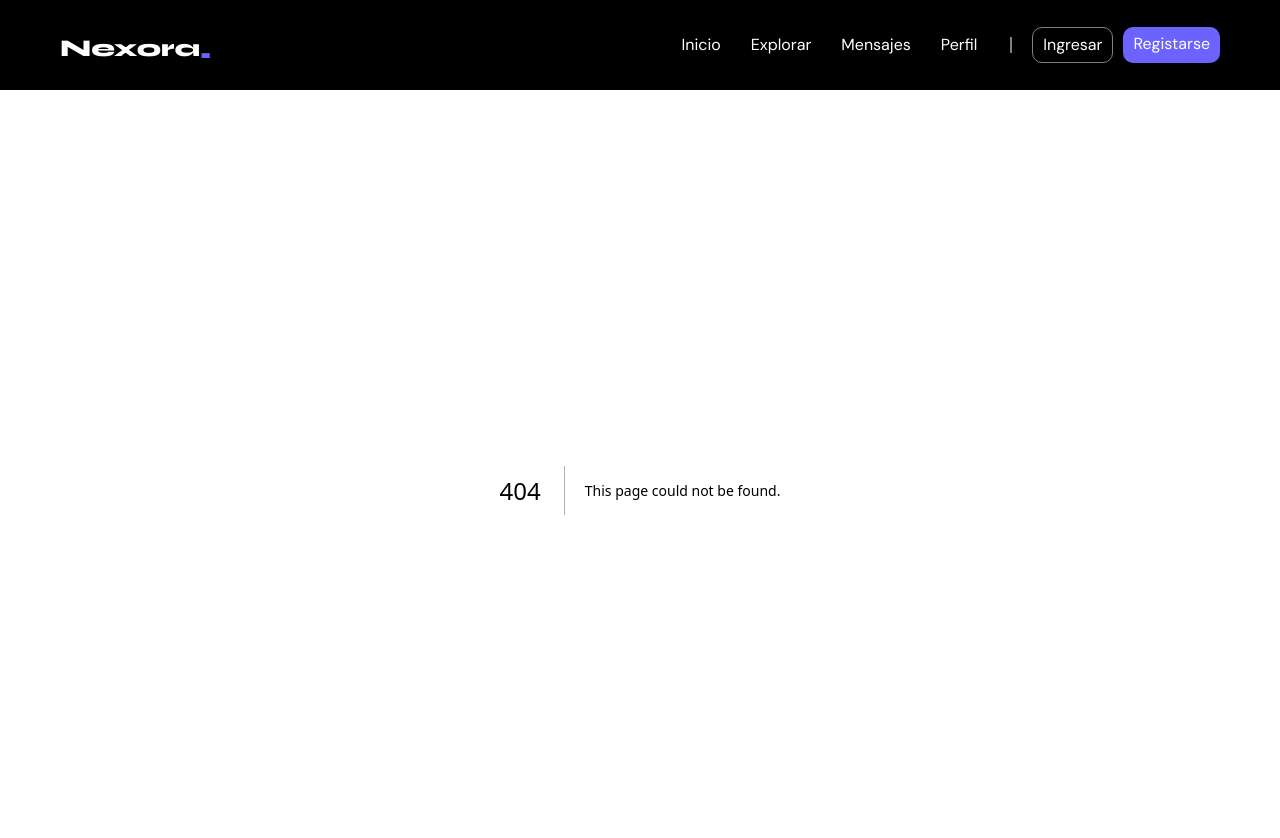
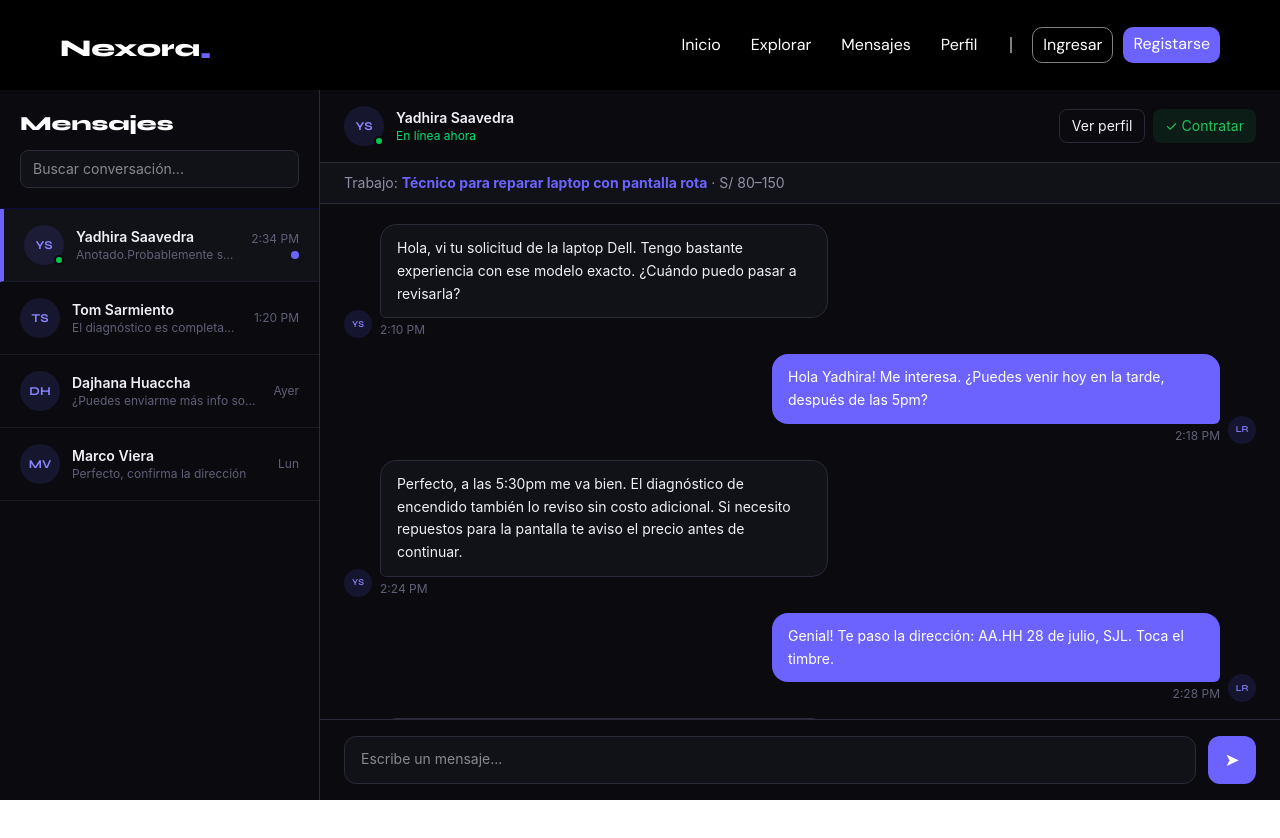
Before and after one commit to Destrabe/PROY-INTEGRADOR-I, a Next.js app: page /mensajes in a window 1280 px wide. Before the commit this address had no page. Shown: the top 838 px of the page. After the commit the page ends 800 px from the top, so only its background shows below. Built offline with nearby package versions, Linux system fonts and the light colour scheme.

Commit message:
feat: add messages page

```diff
--- /dev/null
+++ b/app/mensajes/page.jsx
@@ -0,0 +1,124 @@
+"use client";
+import { useState } from "react";
+import { Syne } from "next/font/google";
+import { ArrowLeft } from "lucide-react"
+const syne = Syne({
+  subsets: ["latin"],
+});
+
+
+const conversaciones = [
+  {
+    id: 1,
+    iniciales: "YS",
+    nombre: "Yadhira Saavedra",
+    preview: "Anotado.Probablemente sea la...",
+    hora: "2:34 PM",
+    online: true,
+    noLeido: true,
+    mensajes: [
+      { de: "ellos", texto: "Hola, vi tu solicitud de la laptop Dell. Tengo bastante experiencia con ese modelo exacto. ¿Cuándo puedo pasar a revisarla?", hora: "2:10 PM" },
+      { de: "yo", texto: "Hola Yadhira! Me interesa. ¿Puedes venir hoy en la tarde, después de las 5pm?", hora: "2:18 PM" },
+      { de: "ellos", texto: "Perfecto, a las 5:30pm me va bien. El diagnóstico de encendido también lo reviso sin costo adicional. Si necesito repuestos para la pantalla te aviso el precio antes de continuar.", hora: "2:24 PM" },
+      { de: "yo", texto: "Genial! Te paso la dirección: AA.HH 28 de julio, SJL. Toca el timbre.", hora: "2:28 PM" },
+      { de: "ellos", texto: "Anotado. Probablemente sea la batería o el adaptador. Nos vemos a las 5:30", hora: "2:34 PM" },
+    ],
+  },
+  { id: 2, iniciales: "TS", nombre: "Tom Sarmiento", preview: "El diagnóstico es completamente gratis", hora: "1:20 PM", online: false, noLeido: false, mensajes: [{ de: "ellos", texto: "El diagnóstico es completamente gratis.", hora: "1:20 PM" }] },
+  { id: 3, iniciales: "DH", nombre: "Dajhana Huaccha", preview: "¿Puedes enviarme más info sobre el diseño?", hora: "Ayer", online: false, noLeido: false, mensajes: [{ de: "ellos", texto: "¿Puedes enviarme más info sobre el diseño?", hora: "Ayer" }] },
+  { id: 4, iniciales: "MV", nombre: "Marco Viera", preview: "Perfecto, confirma la dirección", hora: "Lun", online: false, noLeido: false, mensajes: [{ de: "ellos", texto: "Perfecto, confirma la dirección", hora: "Lun" }] },
+];
+
+export default function MensajesPage() {
+  const [seleccionado, setSeleccionado] = useState(conversaciones[0]);
+  const [mensaje, setMensaje] = useState("");
+  const [mostrarChat, setMostrarChat] = useState(false);
+
+  return (
+    <div className="flex h-[calc(100vh-90px)] bg-[#0A0A0F] text-white font-sans overflow-hidden">
+
+      {/* Lista izquierda */}
+      <div className={`${mostrarChat ? "hidden" : "flex"} md:flex w-full md:w-80 border-r border-[#2A2A38] flex-col`}>
+        <div className="p-5 border-b border-[#0c0c3e]">
+          <h2 className="text-xl font-extrabold mb-3" style={{ fontFamily: "Syne, sans-serif" }}>Mensajes</h2>
+          <input className="w-full px-3 py-2 rounded-lg bg-[#111118] border border-[#2A2A38] text-white text-sm outline-none focus:border-[#6C63FF] transition-all" placeholder="Buscar conversación..." />
+        </div>
+        <div className="overflow-y-auto flex-1">
+          {conversaciones.map((conv) => (
+            <div
+              key={conv.id}
+              onClick={() => { setSeleccionado(conv); setMostrarChat(true); }}
+              className={`flex items-center gap-3 px-5 py-4 cursor-pointer border-b border-[#1a1a24] transition-all ${seleccionado.id === conv.id ? "bg-[#111118] border-l-4 border-l-[#6C63FF]" : "hover:bg-[#111118]"}`}
+            >
+              <div className={`relative w-10 h-10 rounded-full bg-[#6c63ff22] flex items-center justify-center text-[#8B85FF] text-xs font-bold shrink-0 ${syne.className}`}>
+                {conv.iniciales}
+                {conv.online && <span className="absolute bottom-0 right-0 w-2.5 h-2.5 rounded-full bg-green-500 border-2 border-[#0A0A0F]"></span>}
+              </div>
+              <div className="flex-1 overflow-hidden">
+                <div className="text-sm font-semibold text-[#F0F0F8]">{conv.nombre}</div>
+                <div className="text-xs text-[#606078] truncate">{conv.preview}</div>
+              </div>
+              <div className="flex flex-col items-end gap-1">
+                <div className="text-xs text-[#606078]">{conv.hora}</div>
+                {conv.noLeido && <span className="w-2 h-2 rounded-full bg-[#6C63FF]"></span>}
+              </div>
+            </div>
+          ))}
+        </div>
+      </div>
+
+      {/* Chat derecho */}
+      <div className={`${mostrarChat ? "flex" : "hidden"} md:flex flex-1 flex-col`}>
+        {/* Header chat */}
+        <div className="flex items-center gap-3 px-6 py-4 border-b border-[#2A2A38] ">
+          <button className="md:hidden text-[#9090A8] mr-1 p-2 rounded-full hover:bg-[#1A1A28] active:bg-[#2A2A38] transition-all cursor-pointer"onClick={() => setMostrarChat(false)}> <ArrowLeft size={20} /> </button>
+          <div className={`relative w-10 h-10 rounded-full bg-[#6c63ff22] flex items-center justify-center text-[#8B85FF] text-xs font-bold shrink-0 ${syne.className}`}>
+            {seleccionado.iniciales}
+            {seleccionado.online && <span className="absolute bottom-0 right-0 w-2.5 h-2.5 rounded-full bg-green-500 border-2 border-[#0A0A0F]"></span>}
+          </div>
+          <div className="flex-1">
+            <div className="text-sm font-semibold text-[#F0F0F8]">{seleccionado.nombre}</div>
+            <div className="text-xs text-green-400">{seleccionado.online ? "En línea ahora" : "Desconectado"}</div>
+          </div>
+          <div className="flex gap-2">
+            <button className="px-3 py-1.5 rounded-lg border border-[#2A2A38] text-sm text-[#F0F0F8] bg-transparent cursor-pointer hover:bg-[#2A2A38] transition-all">Ver perfil</button>
+            <button className="px-3 py-1.5 rounded-lg bg-[#22c55e18] text-[#22C55E] text-sm cursor-pointer hover:bg-green-600 transition-all">✓ Contratar</button>
+          </div>
+        </div>
+
+        {/* Banner */}
+        <div className="px-6 py-2.5 bg-[#111118] border-b border-[#2A2A38] text-sm text-[#9090A8]">
+          Trabajo: <strong className="text-[#6C63FF]">Técnico para reparar laptop con pantalla rota</strong> · S/ 80–150
+        </div>
+
+        {/* Mensajes */}
+        <div className="flex-1 overflow-y-auto px-6 py-5 flex flex-col gap-4">
+          {seleccionado.mensajes.map((msg, i) => (
+            <div key={i} className={`flex items-end gap-2 ${msg.de === "yo" ? "flex-row-reverse" : ""}`}>
+              <div className={`w-7 h-7 rounded-full bg-[#6c63ff22] flex items-center justify-center text-[#8B85FF] text-[9px] font-semibold shrink-0 ${syne.className}`}>
+                {msg.de === "yo" ? "LR" : seleccionado.iniciales}
+              </div>
+              <div>
+               <div className={`px-4 py-3 text-sm max-w-md leading-relaxed ${ msg.de === "yo" ? "bg-[#6C63FF] text-white rounded-2xl rounded-br-md" : "bg-[#111118] border border-[#2A2A38] text-[#F0F0F8] rounded-2xl rounded-bl-md"}`}>
+                {msg.texto}
+            </div>
+                <div className={`text-xs text-[#606078] mt-1 ${msg.de === "yo" ? "text-right" : ""}`}>{msg.hora}</div>
+              </div>
+            </div>
+          ))}
+        </div>
+
+        {/* Input */}
+        <div className="flex gap-3 px-6 py-4 border-t border-[#2A2A38]">
+          <textarea
+            className="flex-1 px-4 py-3 rounded-xl bg-[#111118] border border-[#2A2A38] text-white text-sm resize-none outline-none h-12 focus:border-[#6C63FF] transition-all"
+            placeholder="Escribe un mensaje..."
+            value={mensaje}
+            onChange={(e) => setMensaje(e.target.value)}
+          />
+          <button className="w-12 h-12 rounded-xl bg-[#6C63FF] text-white text-lg cursor-pointer hover:bg-[#5a52e0] transition-all">➤</button>
+        </div>
+      </div>
+    </div>
+  );
+}
```
